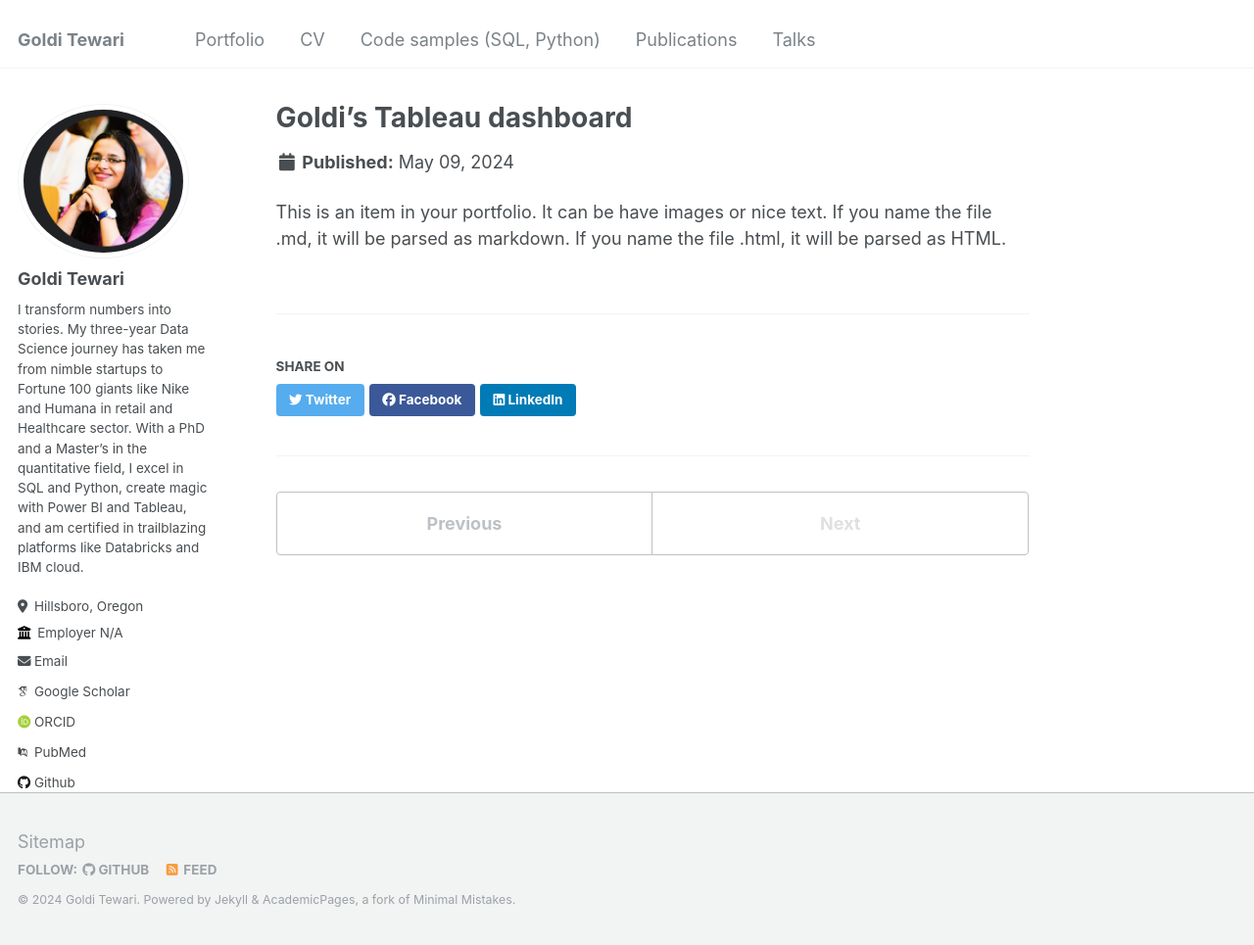
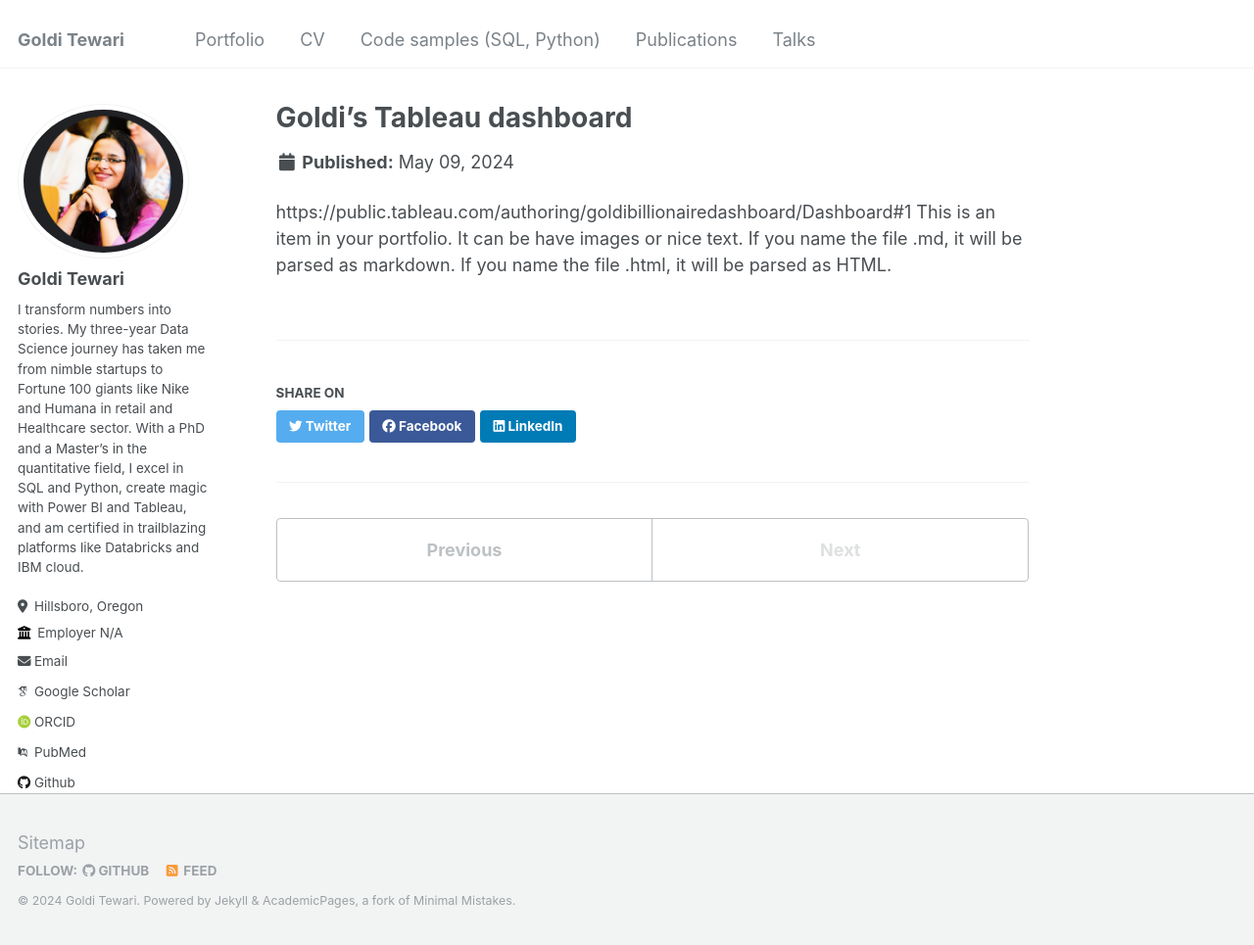
Before and after one commit to golditewari9/golditewari.github.io, a Jekyll site: the page built from _portfolio/Tableau.html, in a window 1280 px wide and 965 px high. Shown: the whole window at 98% size. Built offline with Jekyll 4.4.1, drawn with Linux system fonts in a browser that asks for light colours; some web fonts are replaced; part of the change alters nothing that is shown.

Commit message:
Update Tableau.html

```diff
--- a/_portfolio/Tableau.html
+++ b/_portfolio/Tableau.html
@@ -3,5 +3,5 @@ title: "Goldi's Tableau dashboard"
 excerpt: "Short description of portfolio item number 2 <br/><img src='/images/500x300.png'>"
 collection: portfolio
 ---
-
+https://public.tableau.com/authoring/goldibillionairedashboard/Dashboard#1
 This is an item in your portfolio. It can be have images or nice text. If you name the file .md, it will be parsed as markdown. If you name the file .html, it will be parsed as HTML.
```
